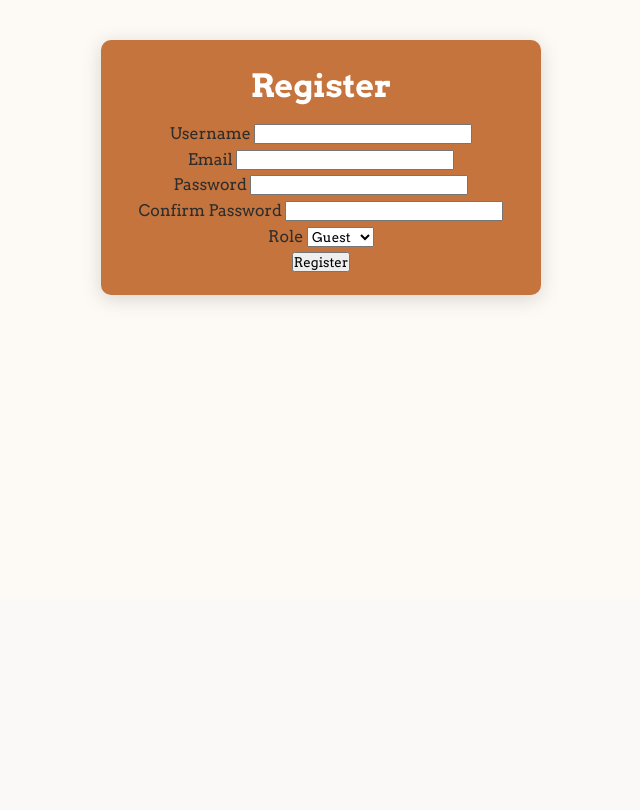
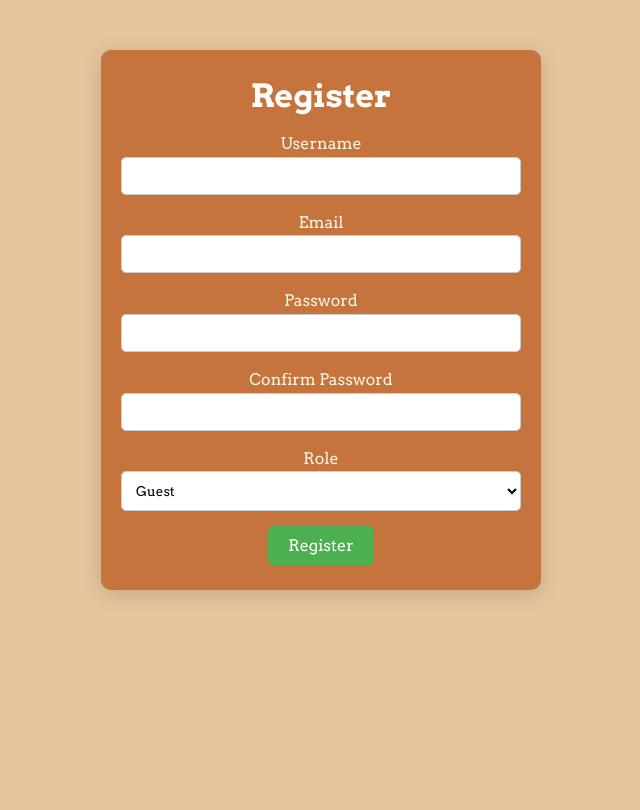
Before and after one commit to Jcamaran/Historical_Document_Repository, a Flask app: page /auth/register in a window 1280 px wide. Shown: the part 200-1010 px from the top of the page, without its empty margins (319-959 px from the left). Before the commit the page ends 504 px from the top, so only its background shows below. Run offline with Flask 3, Linux system fonts and the light colour scheme.

Commit message:
Update register.html

```diff
--- a/USER MANAGEMENT/app/templates/register.html
+++ b/USER MANAGEMENT/app/templates/register.html
@@ -3,45 +3,48 @@
 {% block title %}Register{% endblock %}
 
 {% block content %}
+
+<div class="div register_background">
     <div class="register-container">
         <h1>Register</h1>
         <form method="POST" action="{{ url_for('auth.register') }}">
             {{ form.hidden_tag() }}
-        <div>
+            <div class="form-group">
                 {{ form.username.label }}
                 {{ form.username(size=32) }}
                 {% for error in form.username.errors %}
                 <span style="color: red;">{{ error }}</span>
                 {% endfor %}
             </div>
-        <div>
+            <div class="form-group">
                 {{ form.email.label }}
                 {{ form.email(size=32) }}
                 {% for error in form.email.errors %}
                 <span style="color: red;">{{ error }}</span>
                 {% endfor %}
             </div>
-        <div>
+            <div class="form-group">
                 {{ form.password.label }}
                 {{ form.password(size=32) }}
                 {% for error in form.password.errors %}
                 <span style="color: red;">{{ error }}</span>
                 {% endfor %}
             </div>
-        <div>
+            <div class="form-group">
                 {{ form.confirm_password.label }}
                 {{ form.confirm_password(size=32) }}
                 {% for error in form.confirm_password.errors %}
                 <span style="color: red;">{{ error }}</span>
                 {% endfor %}
             </div>
-        <div>
+            <div class="form-group">
                 {{ form.role.label }}
                 {{ form.role() }}
             </div>
-        <div>
-            {{ form.submit() }}
+            <div class="form-group">
+                <button type="submit" class="register-btn">Register</button>
             </div>
         </form>
     </div>
+</div>
 {% endblock %}
```
Lines whose indentation alone changed are shown as unchanged.
